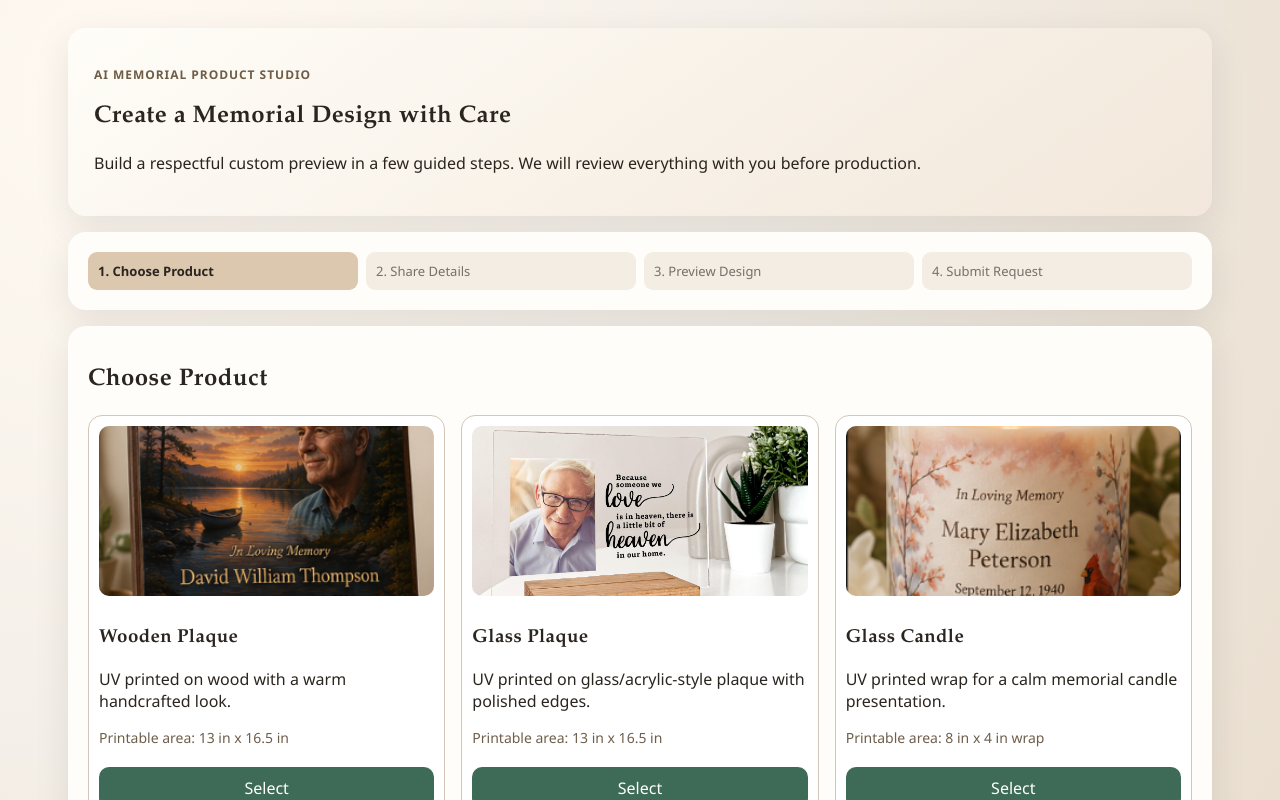
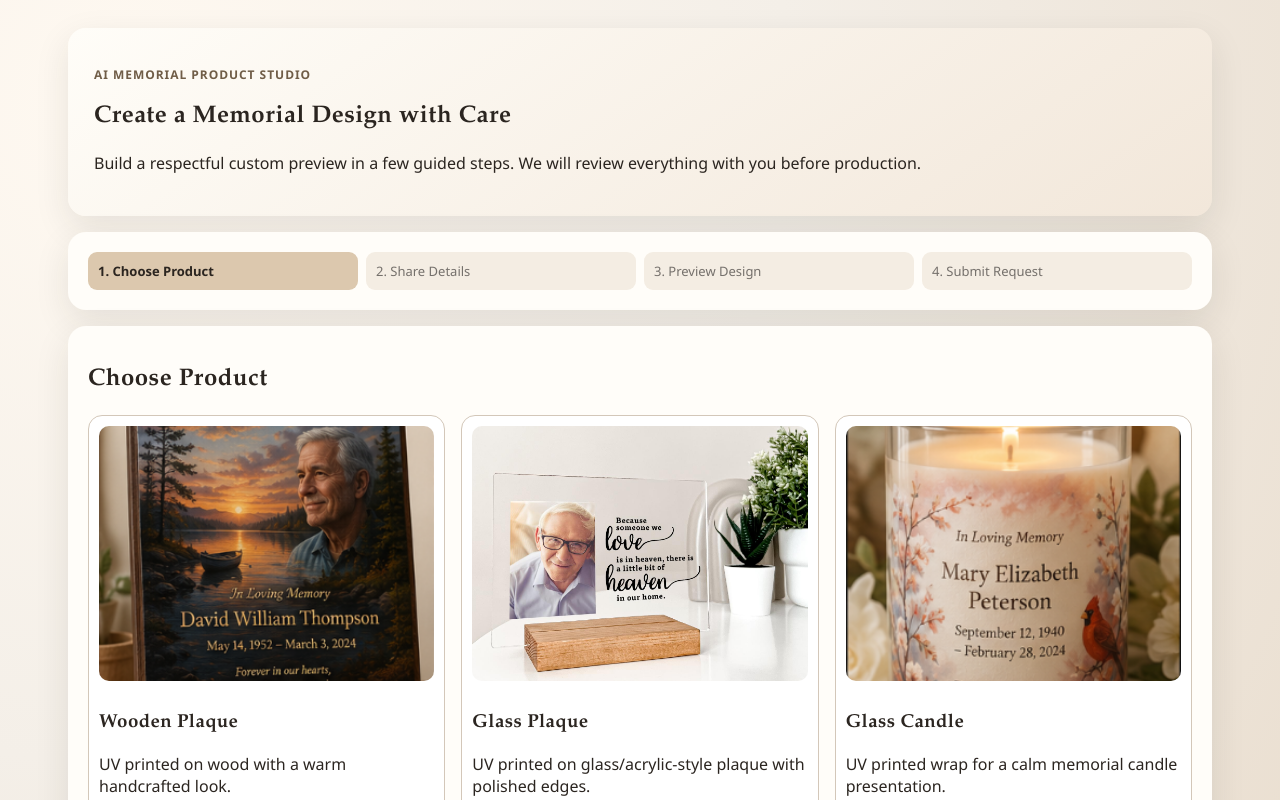
Before and after one commit to jasontruesdell85-dev/design, a Next.js app: page /studio in a window 1280 px wide. Shown: the top 800 px of the page. Built offline with nearby package versions, Linux system fonts and the light colour scheme.

Commit message:
studio: make product card image containers 50 percent taller

```diff
--- a/app/globals.css
+++ b/app/globals.css
@@ -51,7 +51,7 @@ button:disabled { opacity: 0.7; cursor: not-allowed; transform: none; }
 
 .products { grid-template-columns: repeat(auto-fit, minmax(260px, 1fr)); }
 .product-card { border: 1px solid var(--line); border-radius: 14px; padding: 10px; background: #fff; }
-.product-card img { width: 100%; height: 170px; object-fit: cover; border-radius: 10px; margin-bottom: 8px; }
+.product-card img { width: 100%; height: 255px; object-fit: cover; border-radius: 10px; margin-bottom: 8px; }
 .product-card.selected { border-color: #6f8f7d; box-shadow: 0 8px 24px rgba(62,107,87,0.2); }
 .meta { color: #6f5e4b; font-size: 14px; }
 
```
